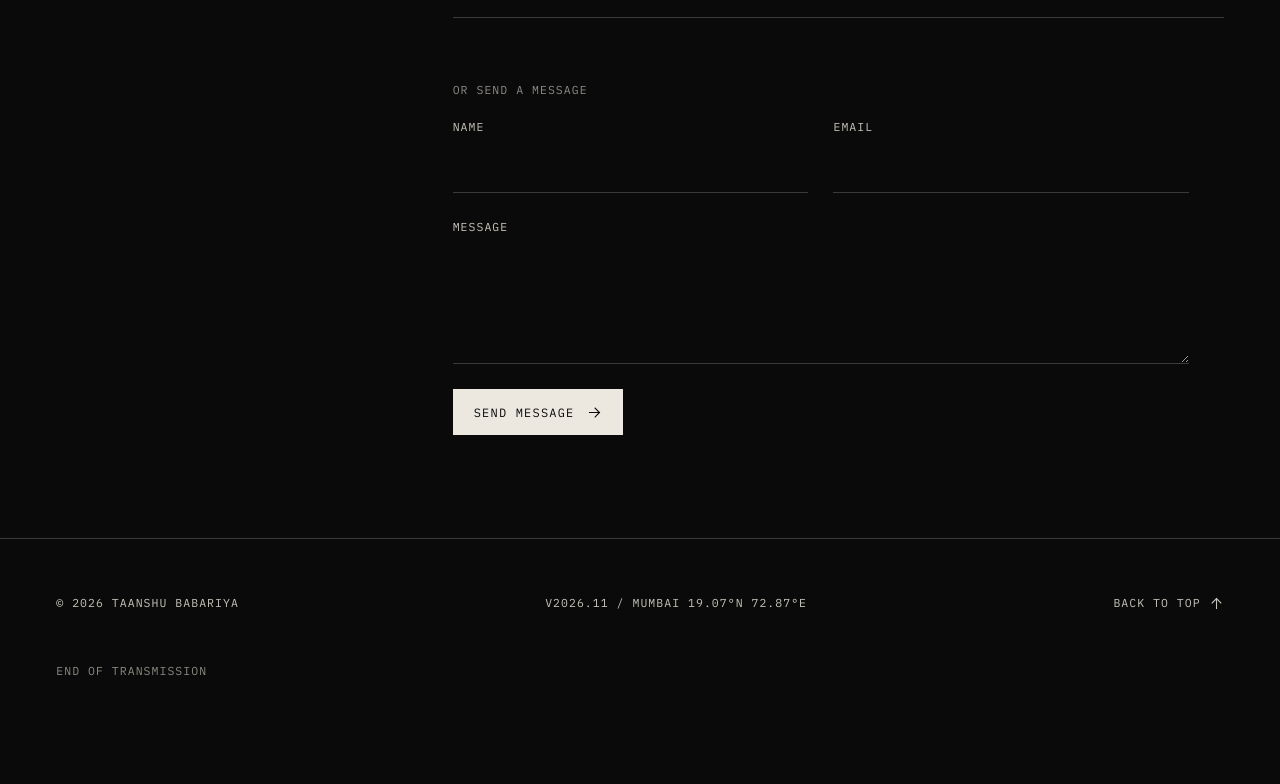
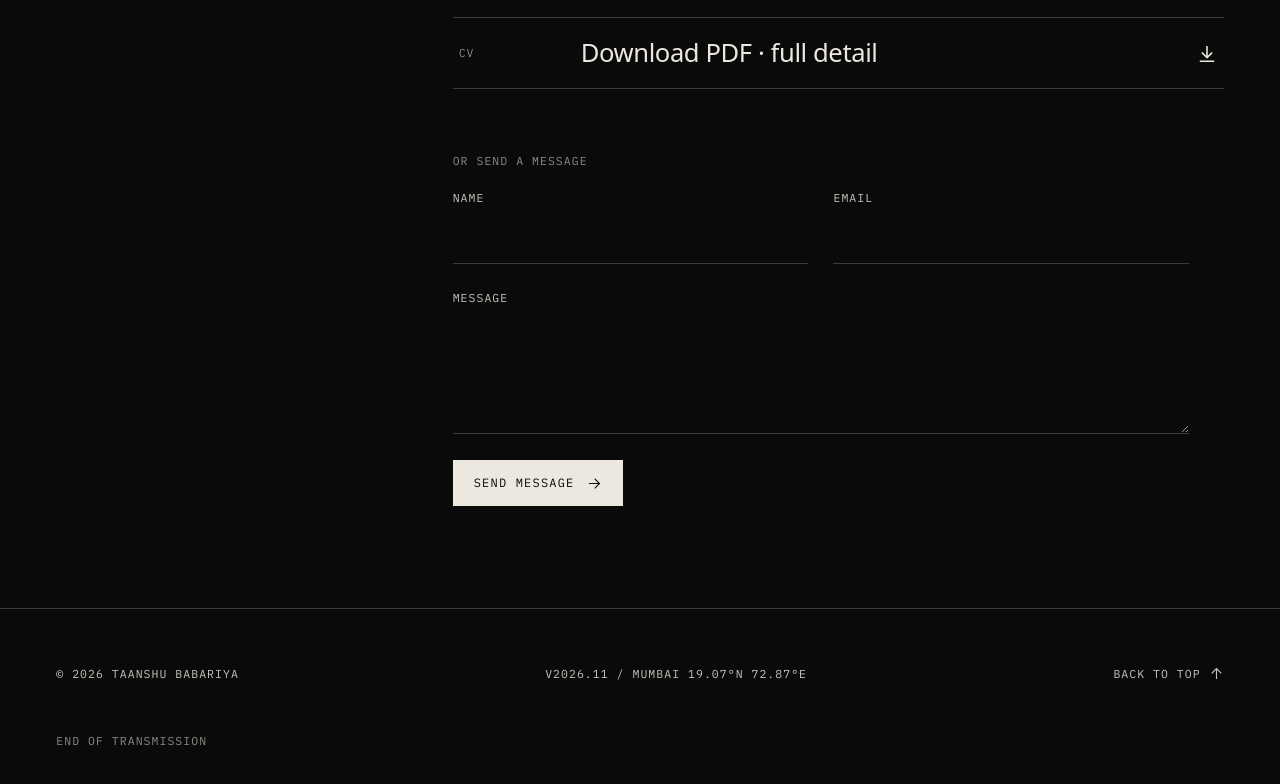
Before and after one commit to ImGhost7/portfolio, an Astro site: page / in a window 1280 px wide. Shown: the part 9984-10768 px from the top of the page. Built offline with nearby package versions, Linux system fonts and the light colour scheme; Astro itself is replaced by a stand-in of ours; a web font is replaced by a local one.

Commit message:
Updated résumé and new CV
- Replace the résumé PDF with the updated 3-page version.
- Add the 6-page CV as a second download ("CV" row in the contact section).
- README documents both PDFs; content.json gains a "cv" entry.

Co-Authored-By: Claude Sonnet 5.5 <noreply@anthropic.com>

```diff
--- a/src/components/Contact.astro
+++ b/src/components/Contact.astro
@@ -74,6 +74,15 @@ mast += 'M30 0L30 -16';
             <svg class="ico" aria-hidden="true"><use href="#i-dl" /></svg>
           </a>
         </li>
+        {person.cv && (
+          <li class="links__row">
+            <a class="xl" href={person.cv.file} download data-cursor="PDF">
+              <span class="xl__k mono">{person.cv.label}</span>
+              <span class="xl__v">{person.cv.linkText}</span>
+              <svg class="ico" aria-hidden="true"><use href="#i-dl" /></svg>
+            </a>
+          </li>
+        )}
       </ul>
 
       <!-- Netlify Forms: Netlify finds this form in the built HTML and delivers messages to Site → Forms. -->
--- a/src/data/content.json
+++ b/src/data/content.json
@@ -5,7 +5,7 @@
     "2. Wrap a word in *single stars* to make it stand out (red italic-style), or **double stars** for bold. Example: \"I build *systems*\".",
     "3. To ADD a project: copy one whole { ... } block inside \"projects\", paste it right after another block, put a comma between the two blocks, then edit the words.",
     "4. To HIDE something without deleting it, add \"draft\": true to that block. Drafts show up (with a red tag) on your own computer when you run `npm run dev`, but never on the live site.",
-    "5. Photos: the hero portrait is src/assets/portrait/1-front.webp (a square 1280x1280 picture on a black background; extra files in that folder become a scroll turn), and the small photo on the profile card is src/assets/card/id.webp (4:5, 400x500). Replace them keeping the names (README.md explains how they are made). Résumé: replace public/Taanshu-Babariya-Resume.pdf with the new file, keeping the same name.",
+    "5. Photos: the hero portrait is src/assets/portrait/1-front.webp (a square 1280x1280 picture on a black background; extra files in that folder become a scroll turn), and the small photo on the profile card is src/assets/card/id.webp (4:5, 400x500). Replace them keeping the names (README.md explains how they are made). Résumé and CV: replace public/Taanshu-Babariya-Resume.pdf and public/Taanshu-Babariya-CV.pdf with the new files, keeping the same names.",
     "6. When you are done: git add . then git commit -m \"update\" then git push. Netlify republishes the site in about a minute.",
     "7. \"site\" → \"url\" must be the real web address of the site. Change it only if the address changes (for example a custom domain); README.md lists the two other places to update.",
     "If the site stops building after an edit, it is almost always a missing comma or quote. Paste this file into jsonlint.com and it will point at the exact line."
@@ -35,6 +35,7 @@
     "github": { "url": "https://github.com/ImGhost7", "label": "github.com/ImGhost7" },
     "linkedin": { "url": "https://www.linkedin.com/in/taanshu-babariya-77bb44284", "label": "/in/taanshu-babariya" },
     "resume": { "file": "/Taanshu-Babariya-Resume.pdf", "label": "Résumé", "linkText": "Download PDF" },
+    "cv": { "file": "/Taanshu-Babariya-CV.pdf", "label": "CV", "linkText": "Download PDF · full detail" },
     "geo": { "lat": "19.07°N", "lon": "72.87°E" },
     "photoAlt": "Portrait of Taanshu Babariya"
   },
```
Also changed, not shown: README.md, 2 other files.
